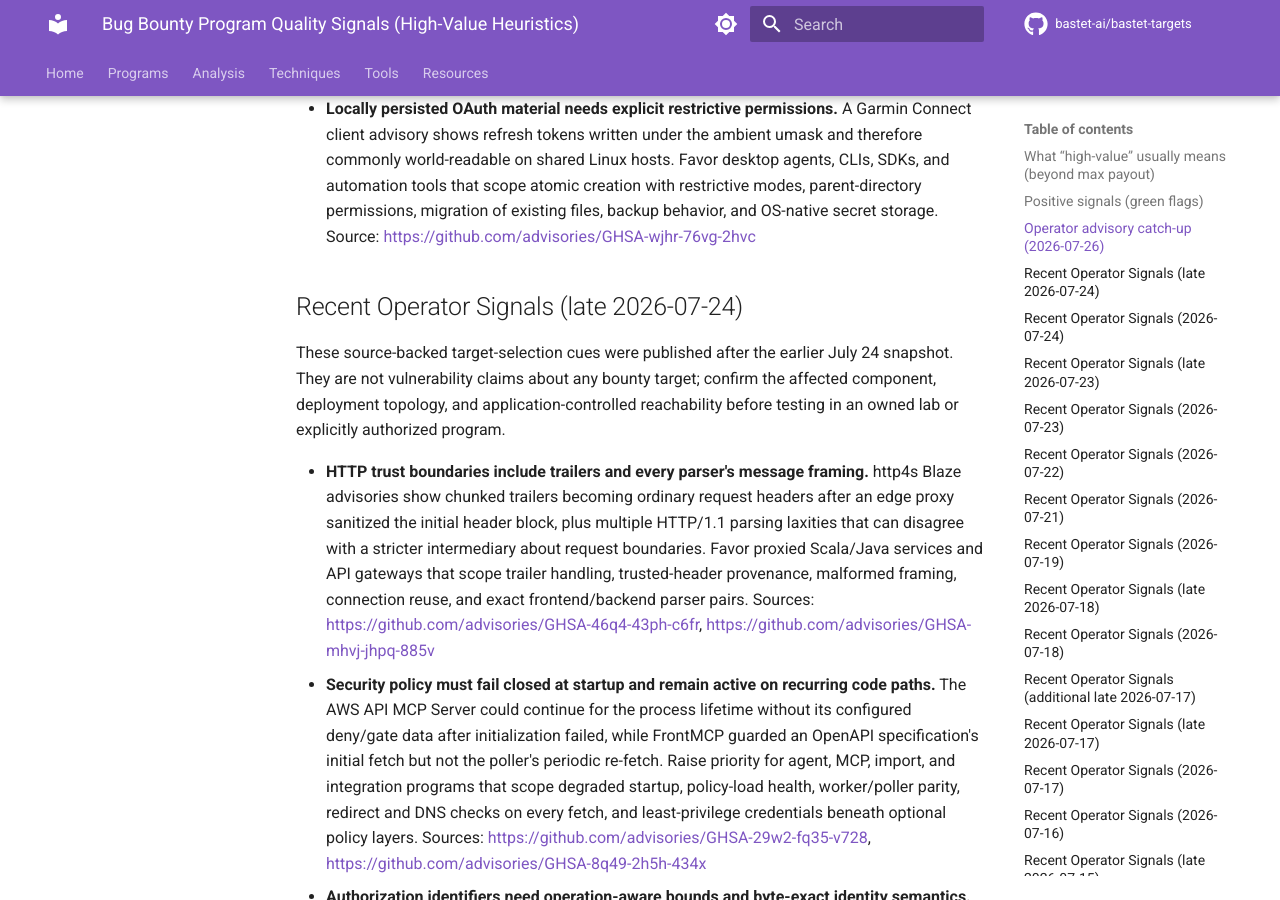
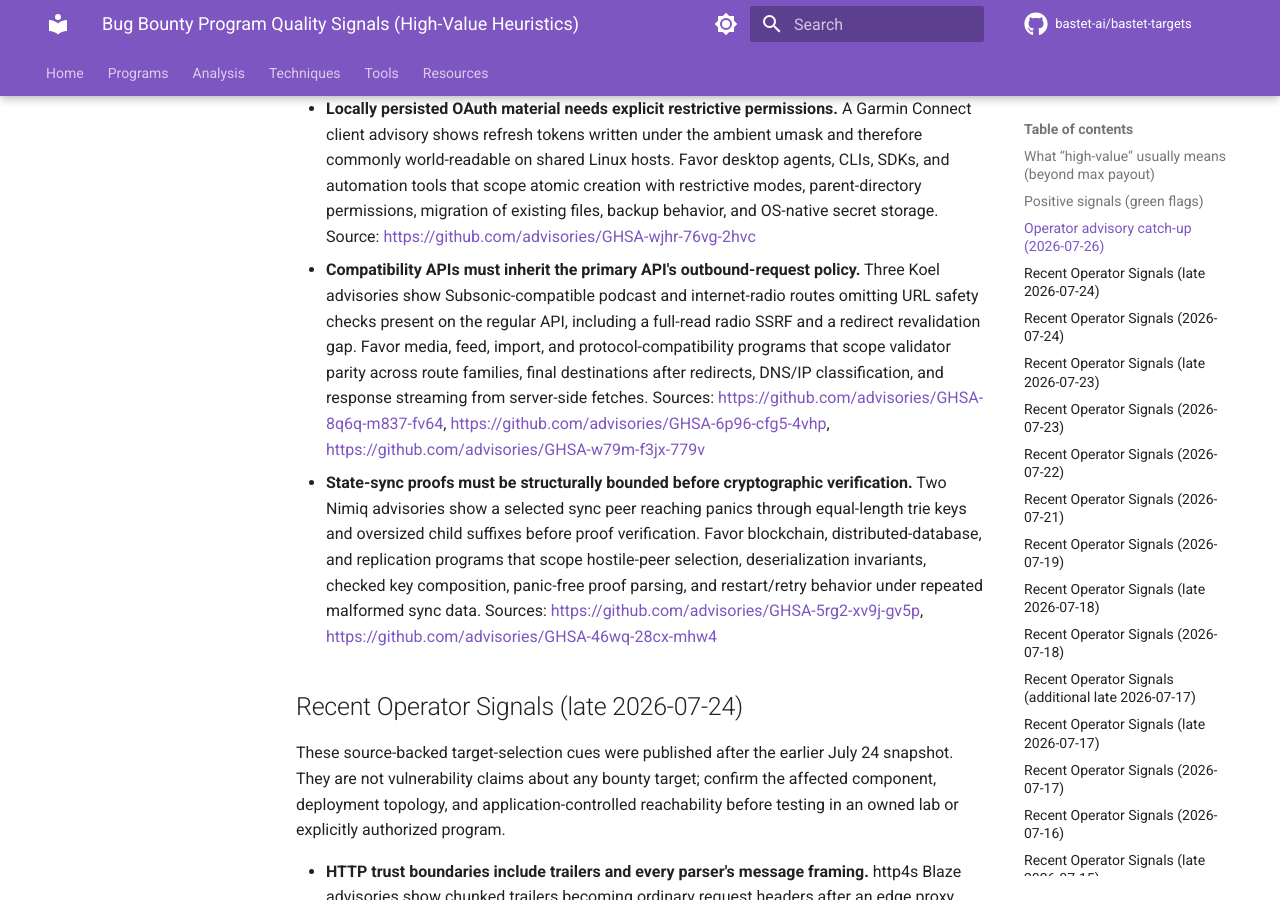
Before and after one commit to bastet-ai/bastet-targets, an MkDocs documentation site: the page built from docs/program-quality-signals.md, in a window 1280 px wide and 900 px high, scrolled down 2561 px. Built offline with MkDocs 1.6.1 and Material for MkDocs 9.7.7, drawn with Linux system fonts in a browser that asks for light colours; comment, search, counter and statistics services are not loaded.

Commit message:
Add Koel and Nimiq target quality signals

```diff
--- a/docs/program-quality-signals.md
+++ b/docs/program-quality-signals.md
@@ -31,6 +31,8 @@ These durable target-selection cues were recovered from the operator's latest lo
 - **Credential forwarding requires exact destination trust after every URL transformation.** A Pixeldrain client advisory shows substring host matching and attacker-controlled host reuse leaking an API key to a lookalike domain. Favor downloaders, webhook clients, package tools, and integration platforms that scope exact/suffix-bound hostname checks, parsed-origin equality, redirects, alternate domains, and stripping credentials whenever authority changes. Source: https://github.com/advisories/GHSA-f5pf-q7c7-m3vv
 - **Tenant-controlled configuration must not be able to stall a shared control plane.** Envoy Gateway advisories show a policy shape causing reconcile-wide interruption and concurrent tenant-driven cache churn racing an unauthenticated internal reader into a process-ending map fault. Favor gateways and Kubernetes operators that scope malformed-object isolation, panic recovery per resource, race-tested caches, internal endpoint authentication, and last-known-good publishing without controller-wide blockage. Sources: https://github.com/advisories/GHSA-m2v6-2jmh-4c68, https://github.com/advisories/GHSA-8fv2-88gg-hm7q
 - **Locally persisted OAuth material needs explicit restrictive permissions.** A Garmin Connect client advisory shows refresh tokens written under the ambient umask and therefore commonly world-readable on shared Linux hosts. Favor desktop agents, CLIs, SDKs, and automation tools that scope atomic creation with restrictive modes, parent-directory permissions, migration of existing files, backup behavior, and OS-native secret storage. Source: https://github.com/advisories/GHSA-wjhr-76vg-2hvc
+- **Compatibility APIs must inherit the primary API's outbound-request policy.** Three Koel advisories show Subsonic-compatible podcast and internet-radio routes omitting URL safety checks present on the regular API, including a full-read radio SSRF and a redirect revalidation gap. Favor media, feed, import, and protocol-compatibility programs that scope validator parity across route families, final destinations after redirects, DNS/IP classification, and response streaming from server-side fetches. Sources: https://github.com/advisories/GHSA-8q6q-m837-fv64, https://github.com/advisories/GHSA-6p96-cfg5-4vhp, https://github.com/advisories/GHSA-w79m-f3jx-779v
+- **State-sync proofs must be structurally bounded before cryptographic verification.** Two Nimiq advisories show a selected sync peer reaching panics through equal-length trie keys and oversized child suffixes before proof verification. Favor blockchain, distributed-database, and replication programs that scope hostile-peer selection, deserialization invariants, checked key composition, panic-free proof parsing, and restart/retry behavior under repeated malformed sync data. Sources: https://github.com/advisories/GHSA-5rg2-xv9j-gv5p, https://github.com/advisories/GHSA-46wq-28cx-mhw4
 
 ## Recent Operator Signals (late 2026-07-24)
 
```
Also changed, not shown: docs/programs/program-quality-signals.md (+2 -0 lines), docs/resources/program-quality-signals.md (+2 -0 lines).
